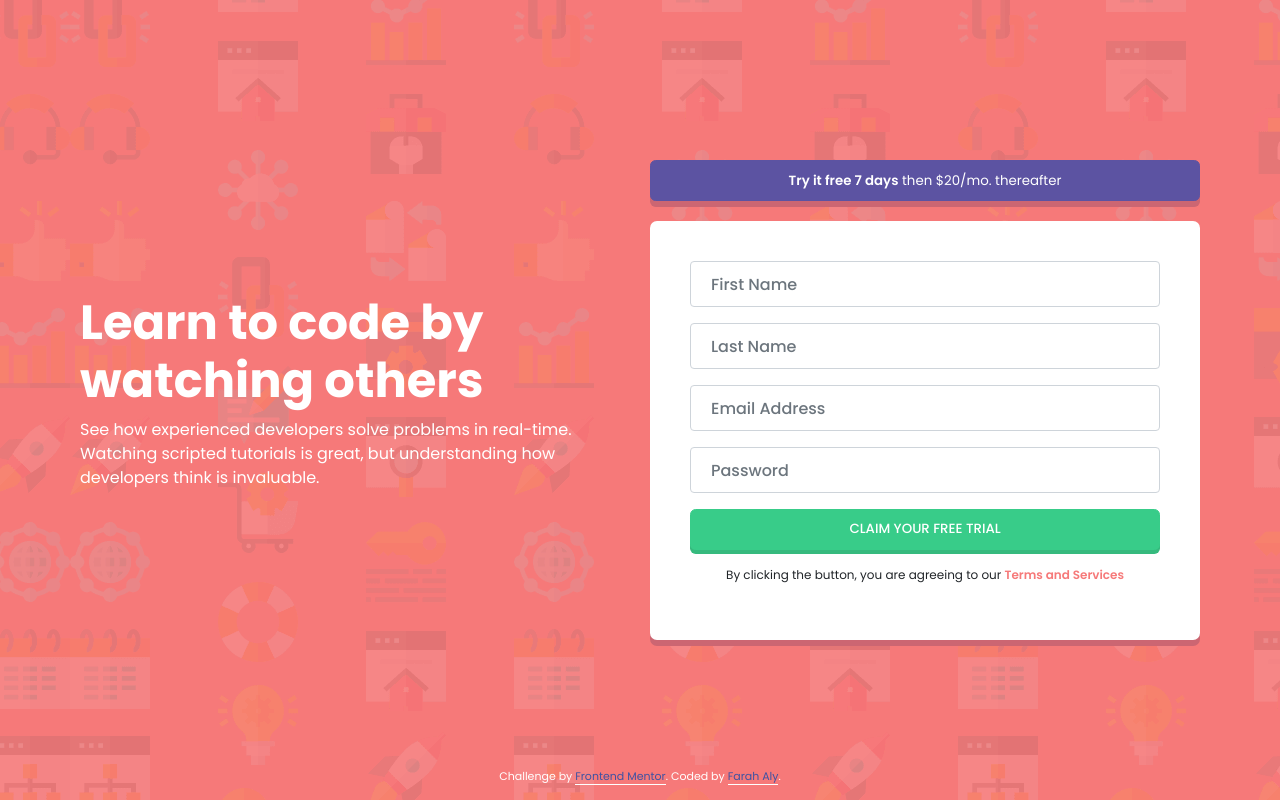
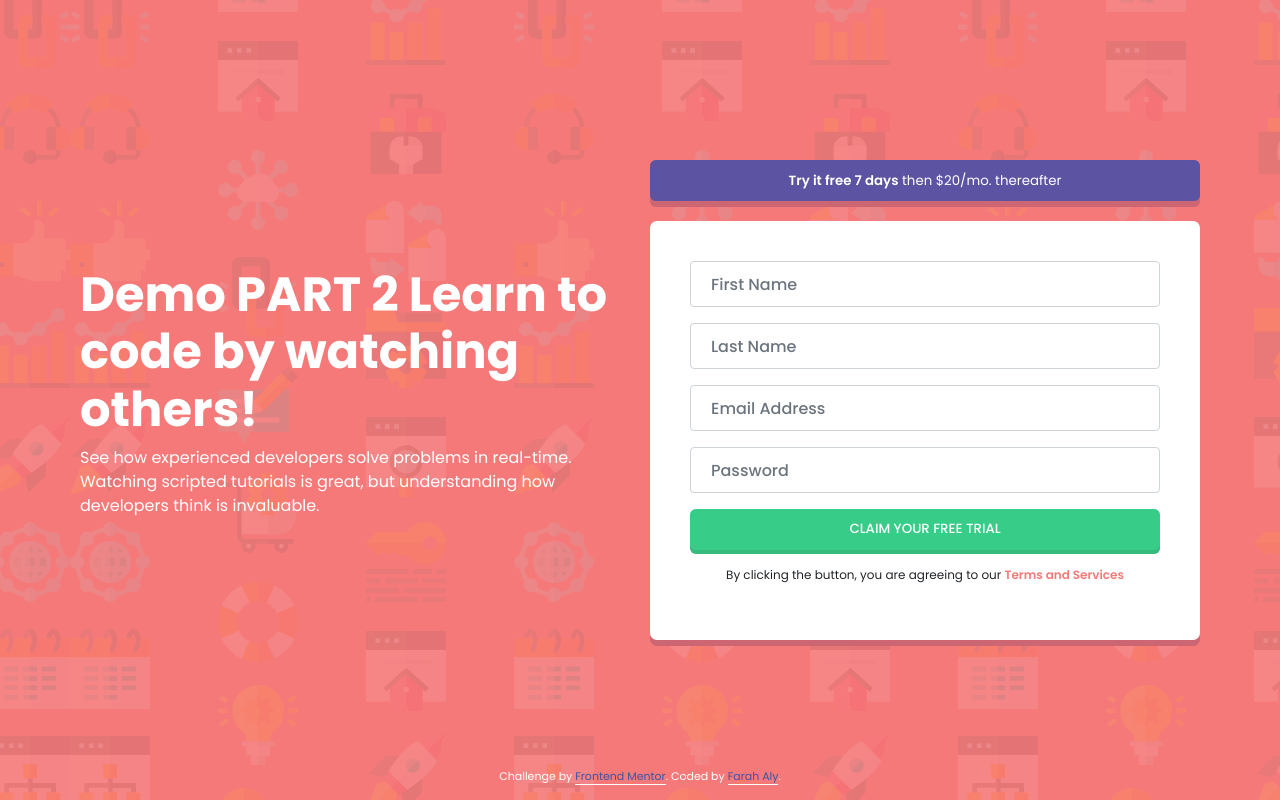
Before and after one commit to iiqrah/cfg-demo-2, a plain HTML site: page index.html in a window 1280 px wide. Drawn offline with nearby package versions, Linux system fonts and the light colour scheme.

Commit message:
Update index.html

```diff
--- a/index.html
+++ b/index.html
@@ -41,7 +41,7 @@
       <div class="center col-6 first-div">
 
         <h1 class="main-title">
-          Learn to code by watching others
+          Demo PART 2 Learn to code by watching others!
         </h1>
 
         <p>
```
